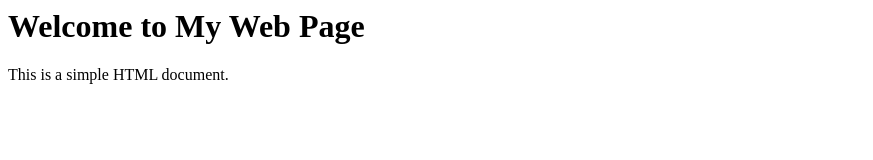
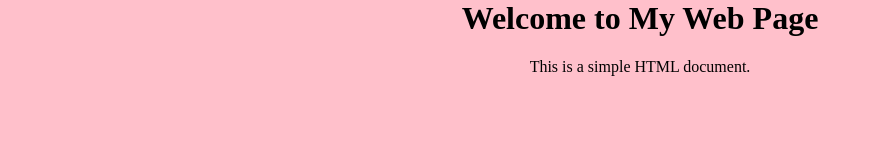
Before and after one commit to Matty1301/Portfolio, a plain HTML site: page index.html in a window 1280 px wide. Shown: the whole page, without its empty margins (0-873 px from the left). Drawn offline with Linux system fonts and the light colour scheme.

Commit message:
initialCommit

```diff
--- a/index.html
+++ b/index.html
@@ -3,6 +3,8 @@
     <meta charset="UTF-8">
     <meta name="viewport" content="width=device-width, initial-scale=1.0">
     <title>Document</title>
+    <link rel="stylesheet" href="styles.css">
+    <script src="script.js" defer></script>
 </head>
 <body>
     <h1>Welcome to My Web Page</h1>
--- /dev/null
+++ b/styles.css
@@ -0,0 +1,5 @@
+body {
+    margin: 0;
+    background: pink;
+    text-align: center;
+}
```
Also changed, not shown: style.css (deleted).
